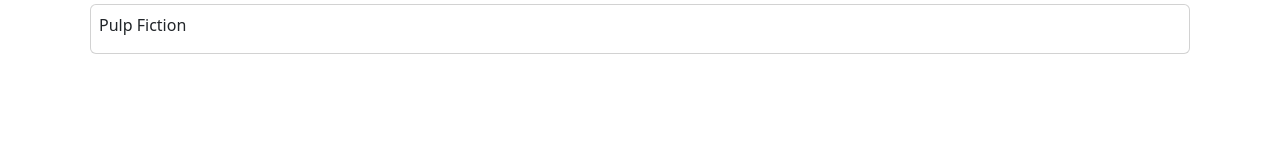
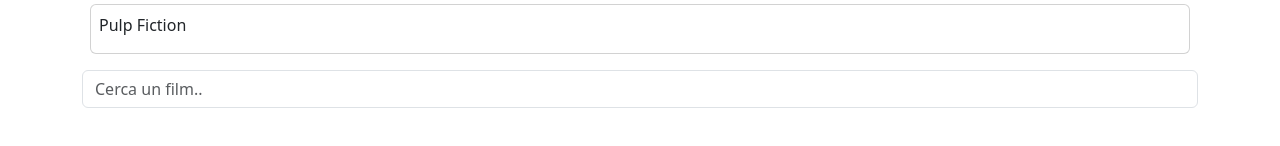
Before and after one commit to mannuccimattia/react-movie-filter, a React (Vite) app: page / in a window 1280 px wide. Shown: the part 408-554 px from the top of the page. Built offline with nearby package versions, Linux system fonts and the light colour scheme.

Commit message:
[UPD] Done filter by both genre and title

```diff
--- a/src/App.jsx
+++ b/src/App.jsx
@@ -37,15 +37,24 @@
 const App = () => {
   const [filteredMovies, setFilteredMovies] = useState(initialMovies);
   const [genre, setGenre] = useState("");
+  const [search, setSearch] = useState("");
 
+  // filter movies effect
+  useEffect(() => {
+    let filtered = initialMovies;
 
-  useEffect(() => {
-    if (genre === '') {
-      setFilteredMovies(initialMovies);
-    } else {
-      setFilteredMovies(initialMovies.filter(movie => movie.genre === genre));
+    if (genre) {
+      filtered = filtered.filter(movie => movie.genre === genre);
     }
-  }, [genre]);
+
+    if (search.trim() !== '') {
+      filtered = filtered.filter(movie =>
+        movie.title.toLowerCase().includes(search.toLowerCase())
+      );
+    }
+
+    setFilteredMovies(filtered);
+  }, [initialMovies, genre, search]);
 
   return (
     <div className="container">
@@ -83,6 +92,17 @@
           </li>
         ))}
       </ul>
+
+      {/* search by title */}
+      <div className="input-group">
+        <input
+          type="text"
+          placeholder='Cerca un film..'
+          className='form-control'
+          value={search}
+          onChange={(e) => { setSearch(e.target.value) }}
+        />
+      </div>
     </div>
   )
 }
```
